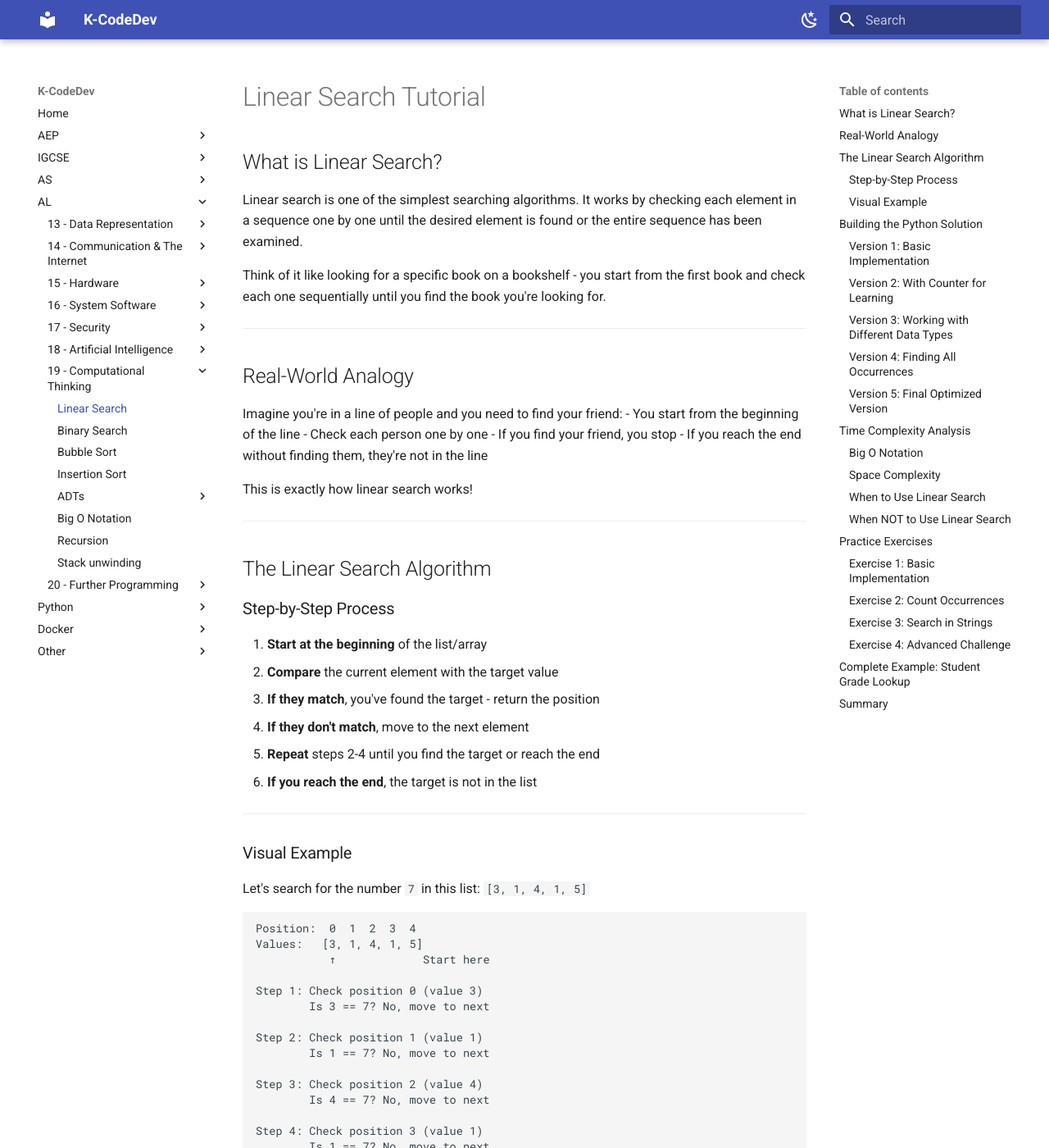
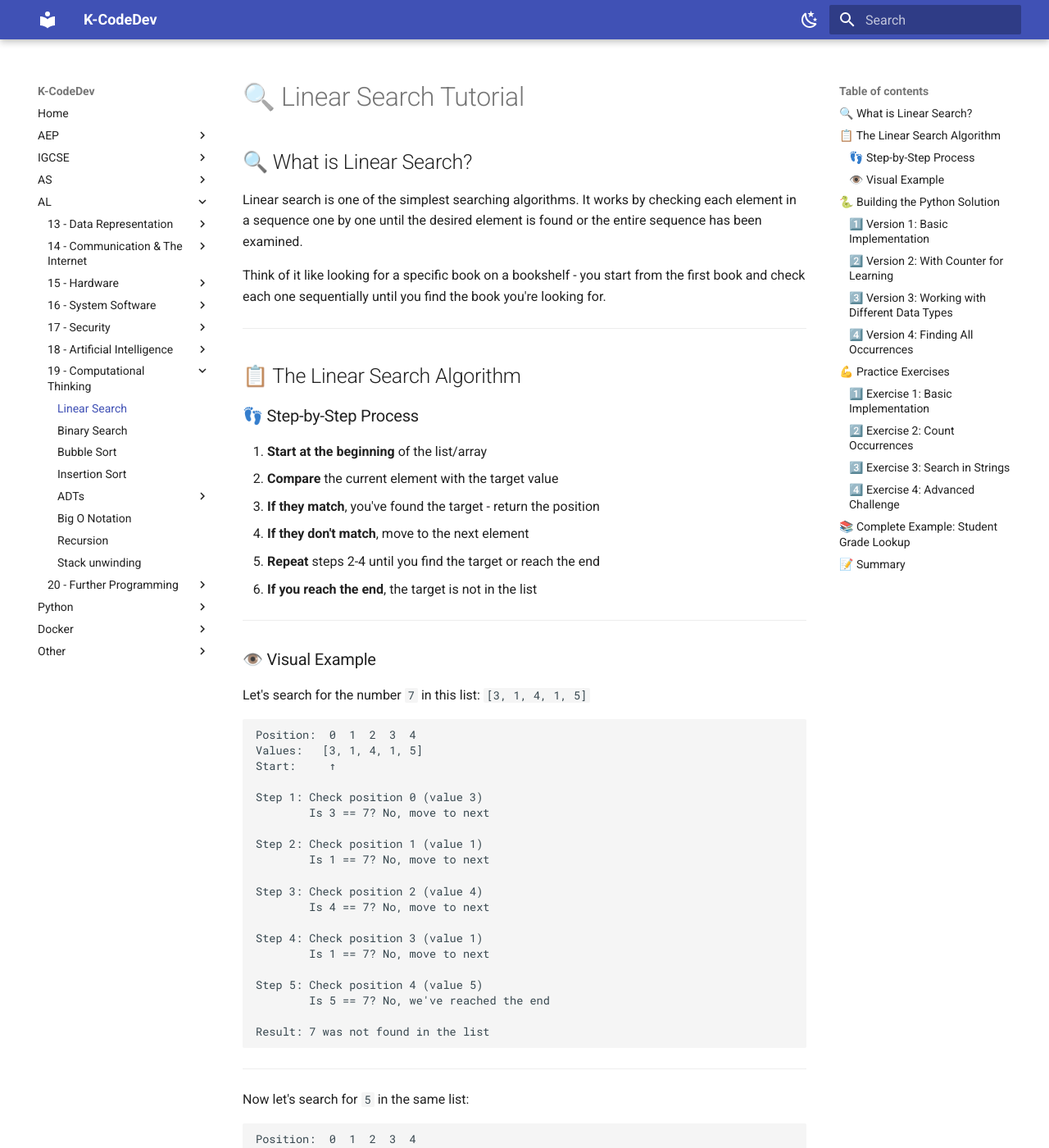
Before and after one commit to kcodedev/mkdocs, an MkDocs documentation site: the page built from docs/AL/19-computational-thinking/linear-search.md, in a window 1280 px wide and 1400 px high. Shown: the whole window at 82% size. Built offline with MkDocs 1.6.1 and Material for MkDocs 9.7.7, drawn with Linux system fonts in a browser that asks for light colours; some of the changed text lies outside the part shown.

Commit message:
linear search update

````diff
--- a/docs/AL/19-computational-thinking/linear-search.md
+++ b/docs/AL/19-computational-thinking/linear-search.md
@@ -1,6 +1,6 @@
-# Linear Search Tutorial
+# 🔍 Linear Search Tutorial
 
-## What is Linear Search?
+## 🔍 What is Linear Search?
 
 Linear search is one of the simplest searching algorithms. It works by checking each element in a sequence one by one until the desired element is found or the entire sequence has been examined.
 
@@ -8,21 +8,9 @@ Think of it like looking for a specific book on a bookshelf - you start from the
 
 ---
 
-## Real-World Analogy
+## 📋 The Linear Search Algorithm
 
-Imagine you're in a line of people and you need to find your friend:
-- You start from the beginning of the line
-- Check each person one by one
-- If you find your friend, you stop
-- If you reach the end without finding them, they're not in the line
-
-This is exactly how linear search works!
-
----
-
-## The Linear Search Algorithm
-
-### Step-by-Step Process
+### 👣 Step-by-Step Process
 
 1. **Start at the beginning** of the list/array
 2. **Compare** the current element with the target value
@@ -33,14 +21,14 @@ This is exactly how linear search works!
 
 ---
 
-### Visual Example
+### 👁️ Visual Example
 
 Let's search for the number `7` in this list: `[3, 1, 4, 1, 5]`
 
 ```
 Position:  0  1  2  3  4
 Values:   [3, 1, 4, 1, 5]
-           ↑             Start here
+Start:     ↑
 
 Step 1: Check position 0 (value 3)
         Is 3 == 7? No, move to next
@@ -67,7 +55,7 @@ Now let's search for `5` in the same list:
 ```
 Position:  0  1  2  3  4
 Values:   [3, 1, 4, 1, 5]
-           ↑                    Start here
+Start:     ↑
 
 Step 1: Check position 0 (value 3) - Not 5
 Step 2: Check position 1 (value 1) - Not 5
@@ -78,9 +66,9 @@ Step 5: Check position 4 (value 5) - FOUND! Return position 4
 
 ---
 
-## Building the Python Solution
+## 🐍 Building the Python Solution
 
-### Version 1: Basic Implementation
+### 1️⃣ Version 1: Basic Implementation
 
 Let's start with the simplest version:
 
@@ -101,7 +89,7 @@ result = linear_search_basic(numbers, 5)
 print(f"Found 5 at position: {result}")  # Output: Found 5 at position: 4
 ```
 
-### Version 2: With Counter for Learning
+### 2️⃣ Version 2: With Counter for Learning
 
 This version shows you how many comparisons were made:
 
@@ -130,7 +118,7 @@ print("Searching for 5:")
 result = linear_search_with_count(numbers, 5)
 ```
 
-### Version 3: Working with Different Data Types
+### 3️⃣ Version 3: Working with Different Data Types
 
 Linear search works with any comparable data type:
 
@@ -156,7 +144,7 @@ result = linear_search_generic(mixed_list, "hello")
 print(f"Found 'hello' at position: {result}")
 ```
 
-### Version 4: Finding All Occurrences
+### 4️⃣ Version 4: Finding All Occurrences
 
 Sometimes you want to find all positions where an element occurs:
 
@@ -180,75 +168,9 @@ result = linear_search_all(numbers, 1)
 print(f"Found 1 at positions: {result}")  # Output: Found 1 at positions: [0, 2, 4, 6]
 ```
 
-### Version 5: Final Optimized Version
+## 💪 Practice Exercises
 
-```python
-def linear_search(lst, target):
-    """
-    Optimized linear search implementation
-
-    Args:
-        lst: The list to search through
-        target: The value to find
-
-    Returns:
-        int: The index of the target if found, -1 if not found
-    """
-    for index, value in enumerate(lst):
-        if value == target:
-            return index
-    return -1
-
-# Enhanced version with optional parameters
-def linear_search_enhanced(lst, target, find_all=False):
-    """
-    Enhanced linear search with options
-
-    Args:
-        lst: The list to search through
-        target: The value to find
-        find_all: If True, return all positions; if False, return first position
-
-    Returns:
-        int or list: Position(s) where target is found, -1 if not found
-    """
-    if find_all:
-        positions = []
-        for index, value in enumerate(lst):
-            if value == target:
-                positions.append(index)
-        return positions
-    else:
-        for index, value in enumerate(lst):
-            if value == target:
-                return index
-        return -1
-```
-
-## Time Complexity Analysis
-
-### Big O Notation
-- **Best Case**: O(1) - Element is found at the first position
-- **Average Case**: O(n) - Element is found in the middle
-- **Worst Case**: O(n) - Element is not found or is at the last position
-
-### Space Complexity
-- **O(1)** - Only uses a constant amount of extra space
-
-### When to Use Linear Search
-- **Small datasets** (typically < 50-100 elements)
-- **Unsorted data** (when sorting would be more expensive than searching)
-- **One-time searches** (when you won't search the same data repeatedly)
-- **Memory constraints** (simpler than binary search)
-
-### When NOT to Use Linear Search
-- **Large sorted datasets** - Use binary search instead (O(log n))
-- **Frequent searches** on the same data - Consider sorting first
-- **Performance-critical applications** with large datasets
-
-## Practice Exercises
-
-### Exercise 1: Basic Implementation
+### 1️⃣ Exercise 1: Basic Implementation
 Write a linear search function that finds the first occurrence of an even number in a list of integers.
 
 ```python
@@ -262,7 +184,7 @@ result = find_first_even(test_list)
 print(f"First even number is at position: {result}")  # Should be 3
 ```
 
-### Exercise 2: Count Occurrences
+### 2️⃣ Exercise 2: Count Occurrences
 Write a function that counts how many times a target appears in a list.
 
 ```python
@@ -276,7 +198,7 @@ result = count_occurrences(test_list, 2)
 print(f"2 appears {result} times")  # Should be 3
 ```
 
-### Exercise 3: Search in Strings
+### 3️⃣ Exercise 3: Search in Strings
 Write a linear search function that finds the first occurrence of a specific letter in a word.
 
 ```python
@@ -289,7 +211,7 @@ result = find_letter("hello", "l")
 print(f"First 'l' is at position: {result}")  # Should be 2
 ```
 
-### Exercise 4: Advanced Challenge
+### 4️⃣ Exercise 4: Advanced Challenge
 Write a function that finds the position of the minimum value in a list using linear search logic.
 
 ```python
@@ -303,7 +225,7 @@ result = find_minimum(test_list)
 print(f"Minimum value is at position: {result}")  # Should be 3 (value 1)
 ```
 
-## Complete Example: Student Grade Lookup
+## 📚 Complete Example: Student Grade Lookup
 
 Here's a practical example using linear search to find a student's grade:
 
@@ -334,9 +256,10 @@ grade = find_student_grade(class_names, class_grades, student)
 print(f"{student}'s grade is: {grade}")  # Output: Charlie's grade is: A-
 ```
 
-## Summary
+## 📝 Summary
 
 Linear search is a fundamental algorithm that's:
+
 - **Simple** to understand and implement
 - **Flexible** - works with any data type
 - **Reliable** - always finds the answer if it exists
````
